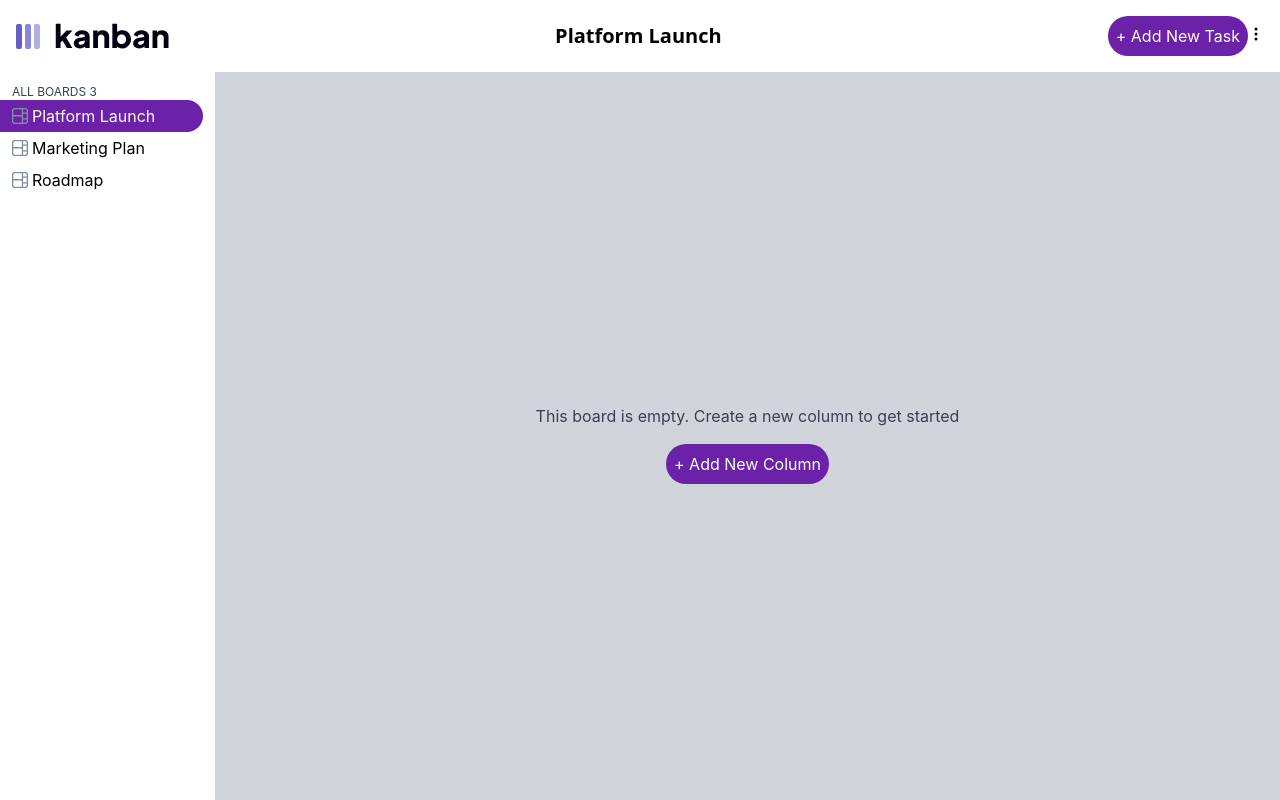
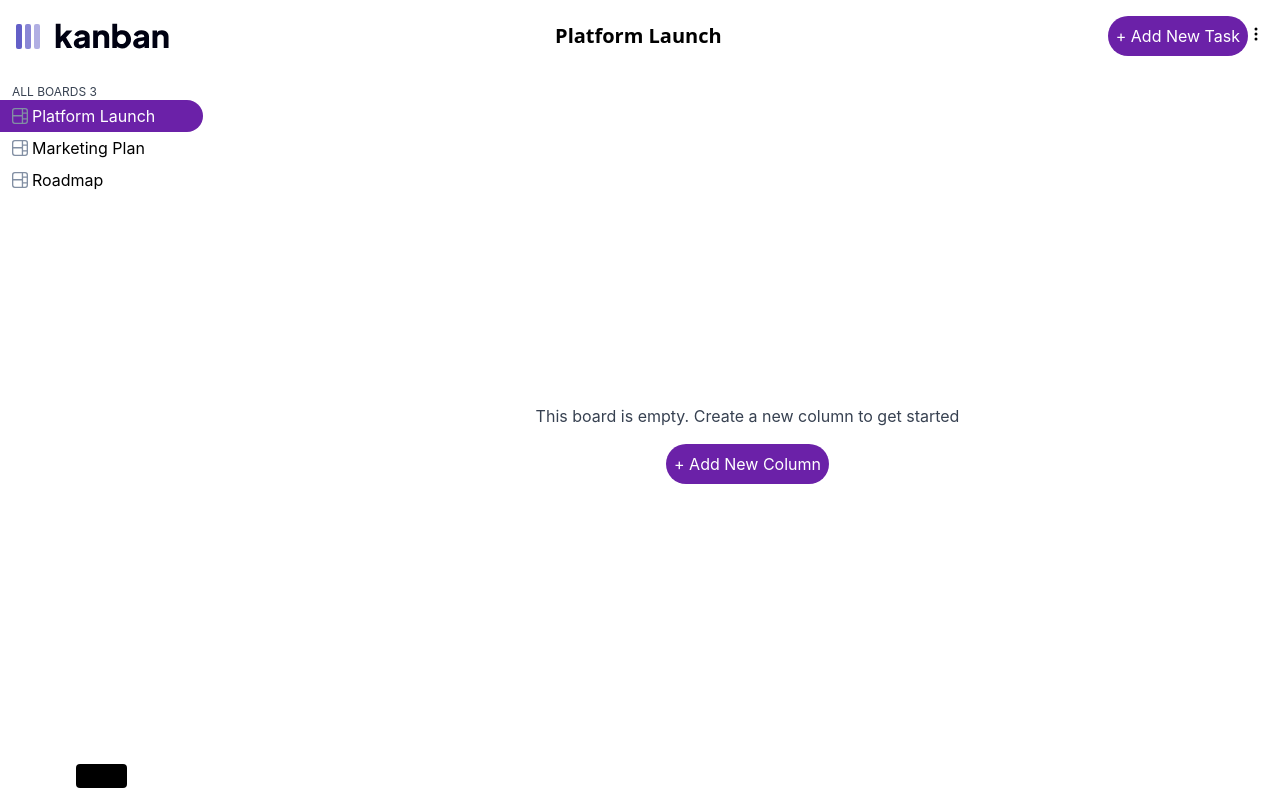
Before and after one commit to developerabz/task-manager, a React (Create React App) app: page / in a window 1280 px wide. Built offline with nearby package versions, Linux system fonts and the light colour scheme.

Commit message:
implement dark mode

```diff
--- a/src/App.tsx
+++ b/src/App.tsx
@@ -7,6 +7,8 @@ import Main from './components/Main';
 
 function App() {
   const [items, setItems] = useState(getExItems());
+  const [isDark, setDark] = useState(false);
+  const [ondark, setOnDark] = useState("bg-gray-300 box-border min-h-screen flex flex-col bg-white text-black");
   const [boards, setBoards] = useState({
     boardArr: [
       {
@@ -35,6 +37,12 @@ function App() {
 
   }
 
+  function onDarkMode() {
+    setDark(prevDark => !prevDark);
+    isDark ? setOnDark("bg-gray-300 box-border min-h-screen flex flex-col bg-black text-white") :
+    setOnDark("bg-gray-300 box-border min-h-screen flex flex-col bg-white text-black")
+  }
+
   function onColChange(columns: any) {
     const boardObj = boards;
     const boardArray = [...boards.boardArr];
@@ -53,12 +61,12 @@ function App() {
   // console.log(boards.boardArr.filter((b: any) => b.id === boards.selected)[0].cols)
   // console.log(items.boardObjs.filter((b: any) => b.id === items.selected))
   return (
-    <div className="bg-gray-300 box-border min-h-screen flex flex-col" >
+    <div className={ondark}>
       <Header title={
         items.boardObjs.filter((b: any) => b.id === items.selected)[0].boardName
       }/>
       <section className='flex flex-1'>
-        <Navbar onStateChange={onStateChange}/>
+        <Navbar onStateChange={onStateChange} onDarkMode={onDarkMode}/>
         <Main onColChange={onColChange} cols={
           boards.boardArr.filter((b: any) => b.id === boards.selected)[0].cols
         } />
--- a/src/components/Header.tsx
+++ b/src/components/Header.tsx
@@ -50,7 +50,7 @@ function Header({title}: {title: String}) {
     onAdd
   }
   return (
-    <header className="bg-white flex justify-between p-4 items-center">
+    <header className="flex justify-between p-4 items-center">
         <LightKanban />
         <h1 className="text-xl font-bold text-black-600 font-sans">
         {title}
--- a/src/components/Navbar.tsx
+++ b/src/components/Navbar.tsx
@@ -16,7 +16,7 @@ function getExItems() {
 }
 
 
-function Navbar({onStateChange}: {onStateChange:any}) {
+function Navbar({onStateChange, onDarkMode}: {onStateChange:any, onDarkMode: any}) {
     const [items, setItems] = useState({
         boardObjs: [
             {id: 0, boardName: "Platform Launch"},
@@ -36,14 +36,15 @@ function Navbar({onStateChange}: {onStateChange:any}) {
   }, [items]);
 
   return (
-    <aside className='min-h-full bg-white w-1/5 flex flex-col items-start py-3 pr-3'>
+    <aside className='min-h-full w-1/5 flex flex-col items-start py-3 pr-3'>
         <p className='text-xs text-gray-700 pl-3'>ALL BOARDS {count}</p>
         {/* <Boarditem boardName="Platform Launch" color={color} onClick={() => {setColor("bg-purple-800")}} />
         <Boarditem boardName="Marketing Plan" color={color} onClick={() => {setColor("bg-white-800")}}/>
         <Boarditem boardName="Roadmap" color={color} onClick={() => {setColor("bg-red-800")}}/> */}
         {items.boardObjs.map((b, key) => {
-            return <Boarditem boardName={b.boardName} color={items.selected === b.id ? "bg-purple-800 text-white" : "bg-white"} onClick={()=>setSelected(b.id)} key={key} />;
+            return <Boarditem boardName={b.boardName} color={items.selected === b.id ? "bg-purple-800 text-white" : ""} onClick={()=>setSelected(b.id)} key={key} />;
         })}
+        <div className='flex flex-1 w-full self-center justify-center'><div className='rounded bg-black w-1/4 self-end content-center' onClick={() => onDarkMode()}>Light</div></div>
     </aside>
   );
 }
--- a/src/components/maincomponent/Task.tsx
+++ b/src/components/maincomponent/Task.tsx
@@ -1,6 +1,6 @@
 function Task({task}: {task: any}) {
     return (
-        <div className="bg-white text-left m-1 p-1 rounded drop-shadow-lg">
+        <div className="text-left m-1 p-1 rounded drop-shadow-lg">
             <p className="font-medium">
                 {task.title}
             </p>
```
